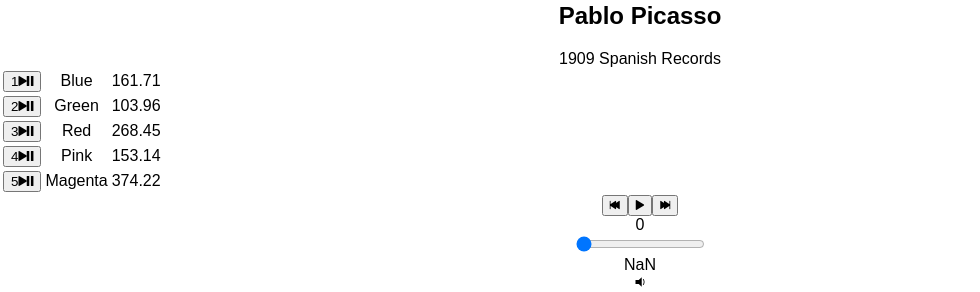
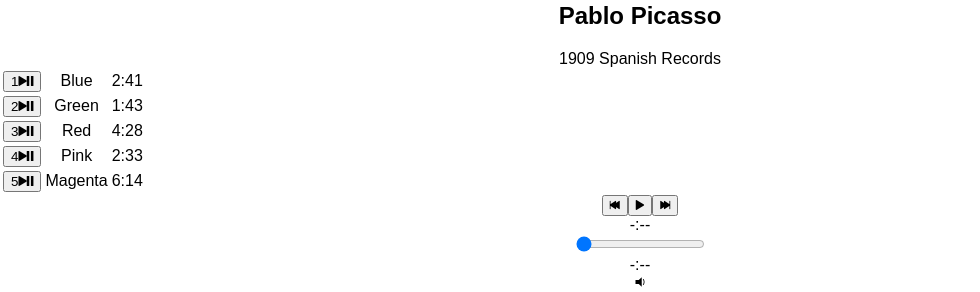
Before and after one commit to eckertg1/bloc-jams-react, a React (Create React App) app: page /album/the-colors in a window 1280 px wide. Shown: the part 641-933 px from the top of the page, without its empty margins (0-980 px from the left). Built offline with nearby package versions, Linux system fonts and the light colour scheme.

Commit message:
assignment 9 completed, changes to initial state as well

```diff
--- a/src/components/Album.js
+++ b/src/components/Album.js
@@ -12,23 +12,33 @@
 
     this.state = {
         album : album,
-        currentSong: album.songs[0],
+        currentSong: undefined,
         currentTime: 0,
-        duration: album.songs[0].duration,
-        isPlaying: false
+        duration: 0,
+        isPlaying: false,
+        volume: 0.5,
+        currentTimeFormated: '-:--',
+        durationFormated: '-:--'
       };
 
     this.audioElement = document.createElement('audio');
-    this.audioElement.src = album.songs[0].audioSrc;
+    this.audioElement.src = undefined;
   }
 
   componentDidMount() {
     this.eventListeners = {
       timeupdate: e => {
-        this.setState({ currentTime: this.audioElement.currentTime });
+        this.setState({
+          currentTime: this.audioElement.currentTime,
+          currentTimeFormated: this.formatTime(this.audioElement.currentTime
+        )});
+        console.log(this.state.currentTimeFormated);
       },
       durationchange: e => {
-        this.setState({ duration: this.audioElement.duration });
+        this.setState({
+          duration: this.audioElement.duration,
+          durationFormated: this.formatTime(this.audioElement.duration)
+        });
       }
     };
     this.audioElement.addEventListener('timeupdate', this.eventListeners.timeupdate);
@@ -85,7 +95,33 @@
   handleTimeChange(e) {
     const newTime = this.audioElement.duration * e.target.value;
     this.audioElement.currentTime = newTime;
-    this.setState({ currentTime: newTime});
+    this.setState({
+      currentTime: newTime
+    });
+  }
+
+  handleVolumeChange(e) {
+    this.audioElement.volume = e.target.value;
+    this.setState({ volume: e.target.value});
+  }
+
+  formatTime(time) {
+    if (isNaN(time) || time === undefined){
+        return "-:--"
+    }
+
+    const minutes = Math.floor(time / 60);
+    const seconds = Math.floor(time % 60);
+    var formatedTime;
+
+    if (seconds <= 9){
+      formatedTime = minutes + ":0" + seconds;
+    }
+    else{
+      formatedTime = minutes + ':' + seconds;
+    }
+
+    return formatedTime;
   }
 
   render() {
@@ -116,7 +152,7 @@
                   </button>
                 </td>
                 <td className="song-title">{song.title}</td>
-                <td className="song-duration">{song.duration}</td>
+                <td className="song-duration">{this.formatTime(song.duration)}</td>
               </tr>
               )
             }
@@ -126,11 +162,15 @@
           isPlaying={this.state.isPlaying}
           currentSong={this.state.currentSong}
           currentTime={this.audioElement.currentTime}
+          currentTimeFormated={this.state.currentTimeFormated}
           duration={this.audioElement.duration}
+          durationFormated={this.state.durationFormated}
+          timeFormated={this.state.timeFormated}
           handleSongClick={() => this.handleSongClick(this.state.currentSong)}
           handlePrevClick={() => this.handlePrevClick()}
           handleNextClick={() => this.handleNextClick()}
-          handleTimeChange={(e) => this.handleTimeChange(e)} />
+          handleTimeChange={(e) => this.handleTimeChange(e)}
+          handleVolumeChange={(e) => this.handleVolumeChange(e)} />
       </section>
     );
   }
--- a/src/components/PlayerBar.js
+++ b/src/components/PlayerBar.js
@@ -15,7 +15,7 @@
             <span className="ion-skip-forward"></span>
           </button>
           <section id="time-control">
-            <div className="current-time">{this.props.currentTime}</div>
+            <div className="current-time">{this.props.currentTimeFormated}</div>
             <input
               type="range"
               className="seek-bar"
@@ -25,11 +25,19 @@
               step='0.01'
               onChange={this.props.handleTimeChange}
             />
-            <div className="total-time">{this.props.duration}</div>
+            <div className="total-time">{this.props.durationFormated}</div>
           </section>
           <section id="volume-control">
             <div className="icon ion-volume-low"></div>
-            <input type="range" className="seek=bar" value="0" />
+            <input
+              type="range"
+              className="seek=bar"
+              value={this.props.volume}
+              max='1'
+              min='0'
+              step='0.01'
+              onChange={this.props.handleVolumeChange}
+            />
             <div className="icon ion-volume-high"></div>
           </section>
         </section>
```
